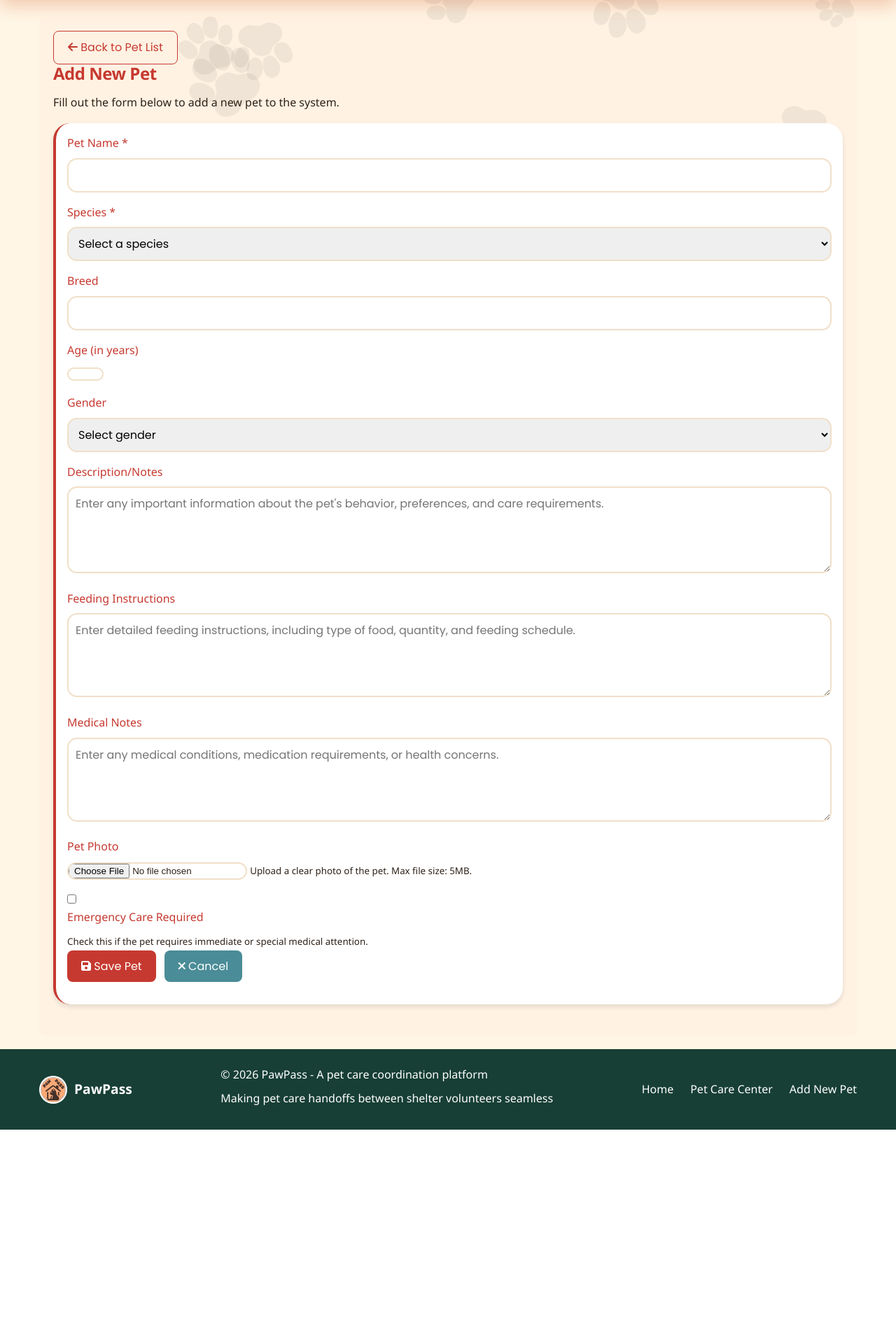
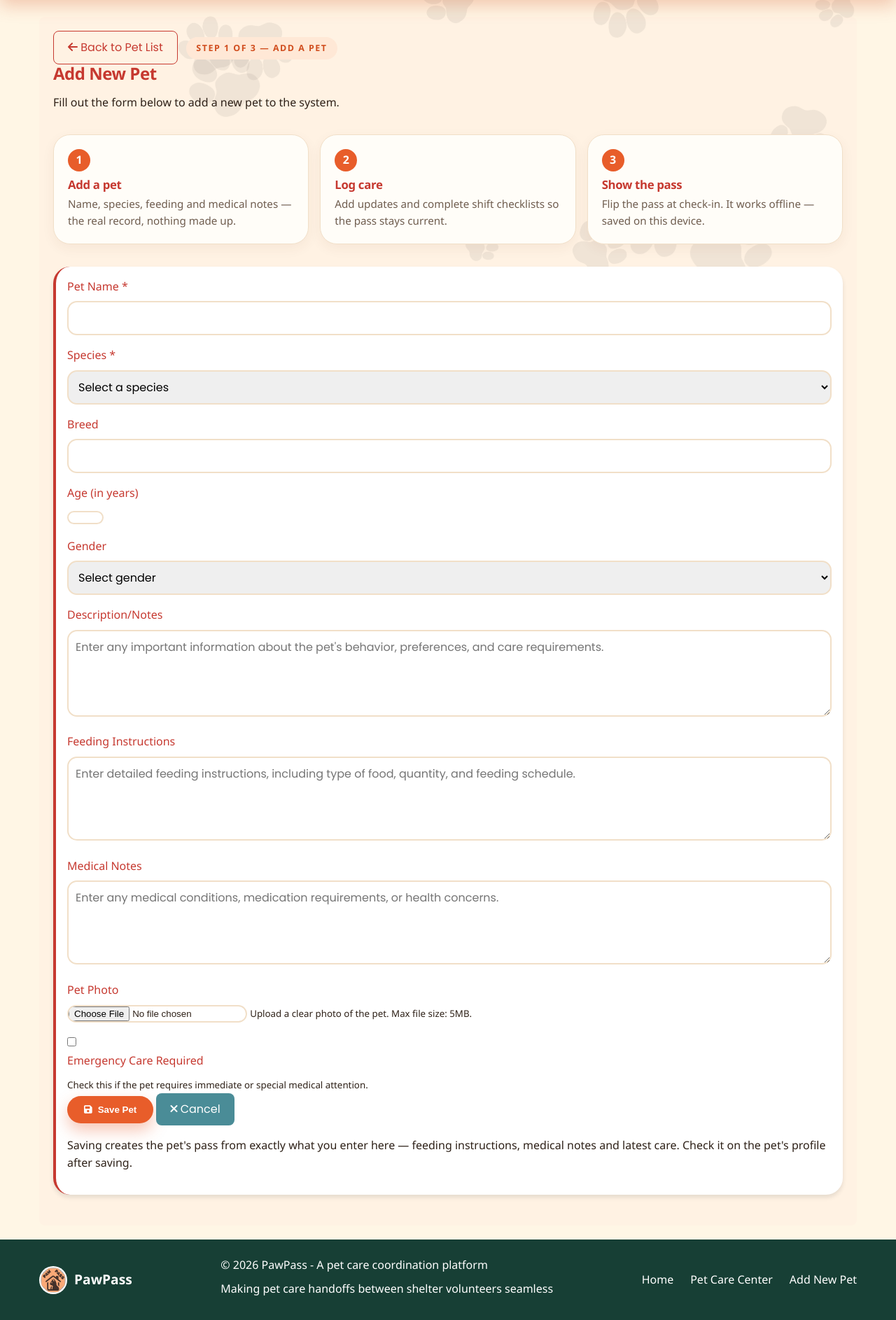
Before and after one commit to kumailrizvi890/PawPass, a Flask app: page /add-pet in a window 1280 px wide. Shown: the part 72-1958 px from the top of the page at 70% size. Before the commit the page ends 1686 px from the top, so only its background shows below. Run offline with Flask 3, Linux system fonts and the light colour scheme; some libraries are stand-ins or nearby versions.

Commit message:
Add-a-pet flow in redesign voice: steps strip, pass note, pill Save button
Added a step-by-step guide for adding a pet and updated the submit button style.

```diff
--- a/templates/add_pet.html
+++ b/templates/add_pet.html
@@ -7,8 +7,15 @@
     <a href="{{ url_for('index') }}" class="btn btn-outline">
         <i class="fas fa-arrow-left"></i> Back to Pet List
     </a>
+    <span class="pp-eyebrow">Step 1 of 3 &mdash; Add a pet</span>
     <h2>Add New Pet</h2>
     <p>Fill out the form below to add a new pet to the system.</p>
+</div>
+
+<div class="pp-steps">
+    <div class="pp-step"><span class="num">1</span><h3>Add a pet</h3><p>Name, species, feeding and medical notes &mdash; the real record, nothing made up.</p></div>
+    <div class="pp-step"><span class="num">2</span><h3>Log care</h3><p>Add updates and complete shift checklists so the pass stays current.</p></div>
+    <div class="pp-step"><span class="num">3</span><h3>Show the pass</h3><p>Flip the pass at check-in. It works offline &mdash; saved on this device.</p></div>
 </div>
 
 <div class="card">
@@ -83,7 +90,7 @@
             </div>
 
             <div class="form-actions">
-                <button type="submit" class="btn btn-primary">
+                <button type="submit" class="btn-pass">
                     <i class="fas fa-save"></i> Save Pet
                 </button>
                 <a href="{{ url_for('index') }}" class="btn btn-secondary">
@@ -91,6 +98,7 @@
                 </a>
             </div>
         </form>
+        <p class="record-note" style="margin-top: 1rem;">Saving creates the pet's pass from exactly what you enter here &mdash; feeding instructions, medical notes and latest care. Check it on the pet's profile after saving.</p>
     </div>
 </div>
 {% endblock %}
```
